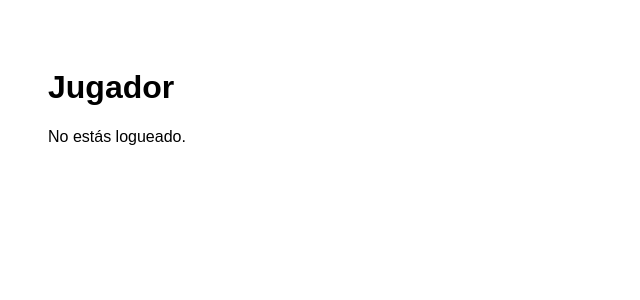
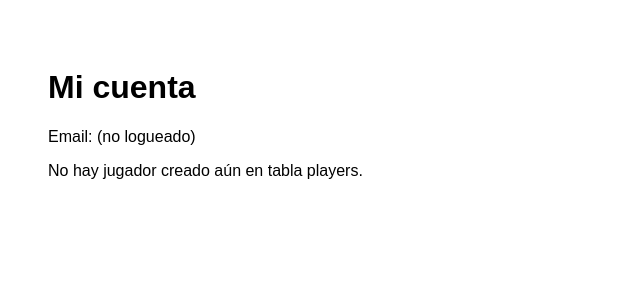
Before and after one commit to Skyoden/battle-royale, a Next.js app: page /me in a window 1280 px wide. Shown: the top 300 px of the page, without its empty margins (0-640 px from the left). Built offline with nearby package versions, Linux system fonts and the light colour scheme; no server answers; the database is empty.

Commit message:
Update page.js

```diff
--- a/app/me/page.js
+++ b/app/me/page.js
@@ -5,17 +5,38 @@ import { supabase } from "../../lib/supabase";
 
 export default function MePage() {
   const [email, setEmail] = useState("");
+  const [player, setPlayer] = useState(null);
+  const [msg, setMsg] = useState("");
 
   useEffect(() => {
-    supabase.auth.getUser().then(({ data }) => {
-      setEmail(data?.user?.email || "");
-    });
+    async function run() {
+      const { data: userData } = await supabase.auth.getUser();
+      setEmail(userData?.user?.email || "");
+
+      const { data, error } = await supabase
+        .from("players")
+        .select("*")
+        .maybeSingle();
+
+      if (error) setMsg(error.message);
+      else if (!data) setMsg("No hay jugador creado aún en tabla players.");
+      else setPlayer(data);
+    }
+    run();
   }, []);
 
   return (
     <main style={{ padding: 40, fontFamily: "sans-serif" }}>
-      <h1>Jugador</h1>
-      {email ? <p>Conectado como: {email}</p> : <p>No estás logueado.</p>}
+      <h1>Mi cuenta</h1>
+      <p>Email: {email || "(no logueado)"}</p>
+
+      {msg && <p>{msg}</p>}
+
+      {player && (
+        <pre style={{ background: "#111", color: "#0f0", padding: 12 }}>
+          {JSON.stringify(player, null, 2)}
+        </pre>
+      )}
     </main>
   );
 }
```
